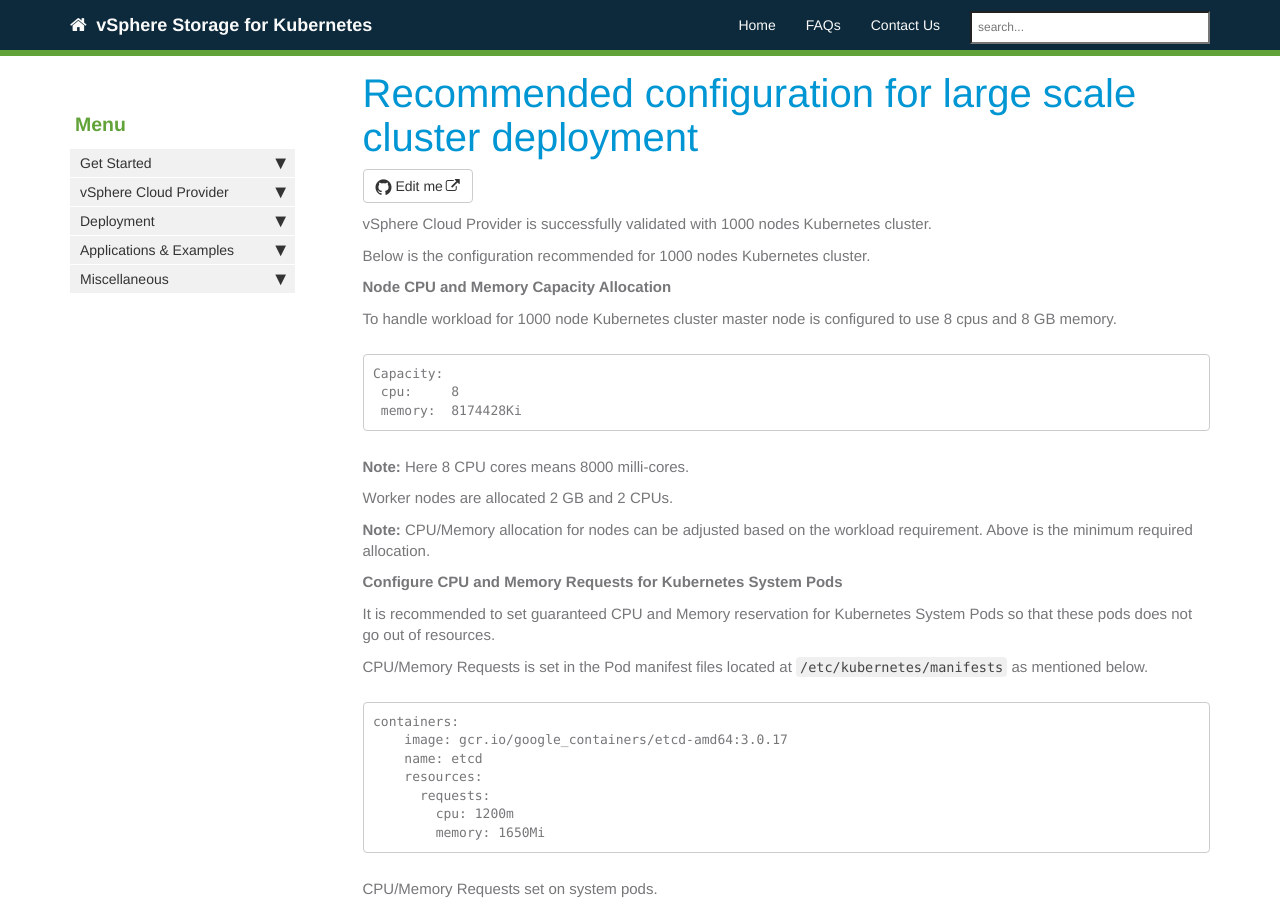
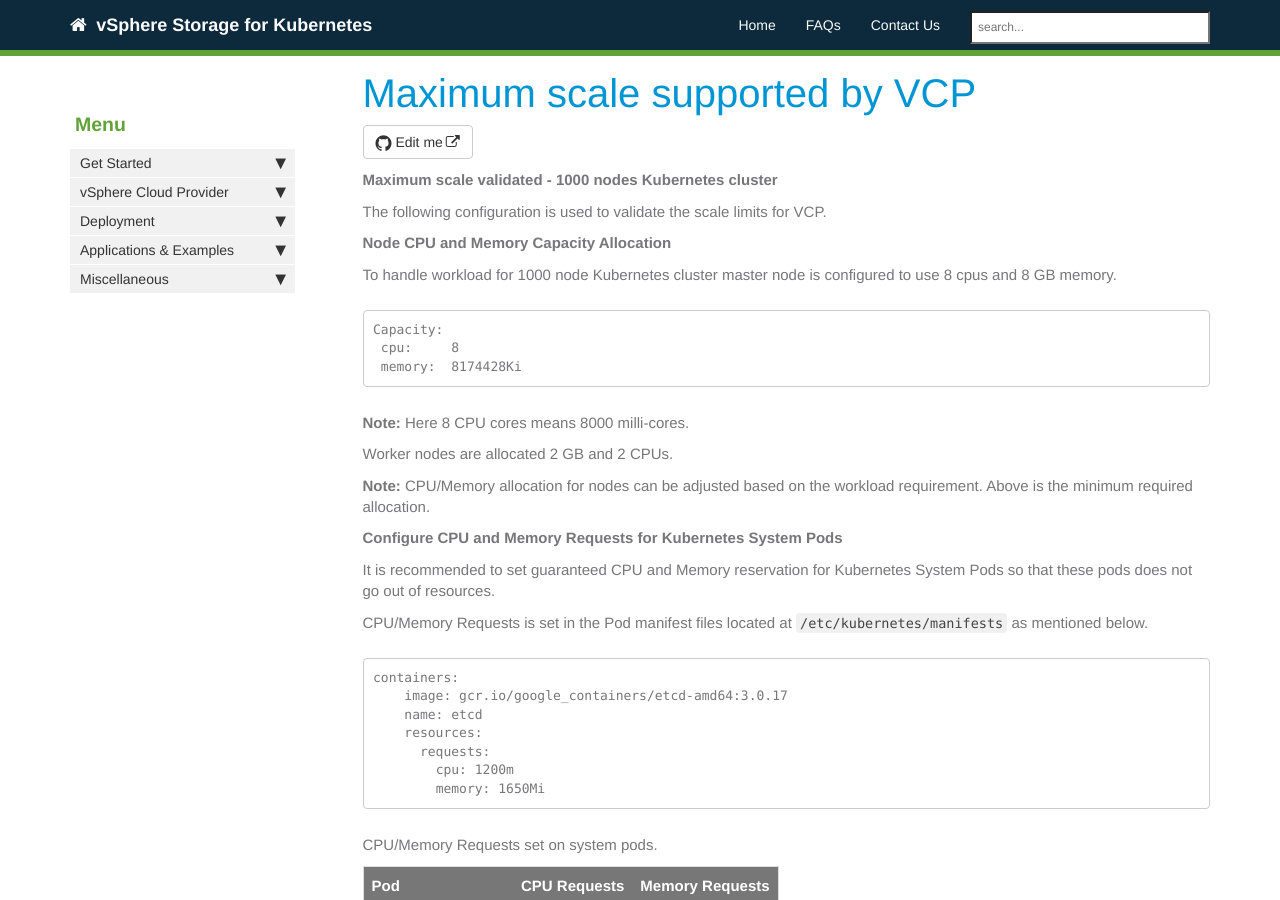
Before and after one commit to vmware-archive/vsphere-storage-for-kubernetes, a Jekyll site: the page built from documentation/largescaledeployment.md, in a window 1280 px wide and 900 px high. Built offline with Jekyll 4.4.1, drawn with Linux system fonts in a browser that asks for light colours; nearby versions of some CDN libraries; our own code applies the rules of GitHub Pages for plain Markdown files; comment, search, counter and statistics services are not loaded.

Commit message:
Update scale test details based on Tushar's comments (#18)

```diff
--- a/documentation/largescaledeployment.md
+++ b/documentation/largescaledeployment.md
@@ -1,9 +1,9 @@
 ---
-title: Recommended configuration for large scale cluster deployment
+title: Maximum scale supported by VCP
 ---
-vSphere Cloud Provider is successfully validated with 1000 nodes Kubernetes cluster.
+**Maximum scale validated - 1000 nodes Kubernetes cluster**
 
-Below is the configuration recommended for 1000 nodes Kubernetes cluster.
+The following configuration is used to validate the scale limits for VCP.
 
 **Node CPU and Memory Capacity Allocation**
 
```
